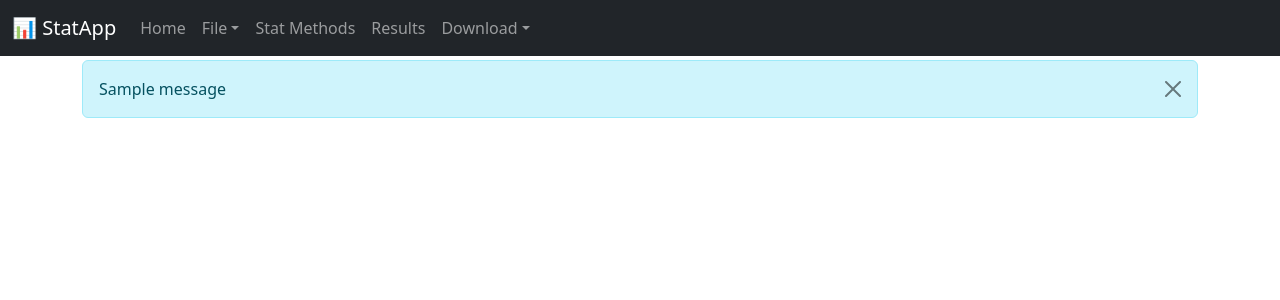
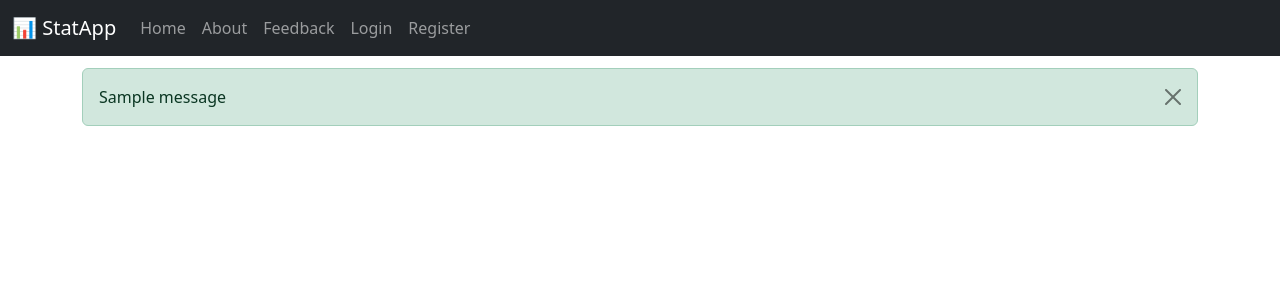
Before and after one commit to Kidanedg/stat-decision-maker, a Flask app: template templates/base.html in a window 1280 px wide. Shown: the top 300 px of the page. Run offline with Flask 3, Linux system fonts and the light colour scheme; the template is opened without the code that fills it: most values are stand-ins (such as "Sample title", 1, 10 or a date in 2020); one stand-in notice (Sample message) is shown.

Commit message:
Update base.html

```diff
--- a/templates/base.html
+++ b/templates/base.html
@@ -1,19 +1,12 @@
 <!DOCTYPE html>
-<html lang="en">
+<html lang="{{ get_locale() }}">
 <head>
   <meta charset="UTF-8">
-  <title>Statistical Decision Maker</title>
+  <title>{% block title %}Statistical Decision Maker{% endblock %}</title>
   <meta name="viewport" content="width=device-width, initial-scale=1">
-
   <link href="https://cdn.jsdelivr.net/npm/bootstrap@5.3.0/dist/css/bootstrap.min.css" rel="stylesheet">
-
   <style>
-    body {
-      padding-top: 60px;
-    }
-    .nav-link.active {
-      font-weight: bold;
-    }
+    body { padding-top: 60px; }
   </style>
 </head>
 <body>
@@ -24,45 +17,30 @@
     <button class="navbar-toggler" type="button" data-bs-toggle="collapse" data-bs-target="#navbarContent">
       <span class="navbar-toggler-icon"></span>
     </button>
-
     <div class="collapse navbar-collapse" id="navbarContent">
       <ul class="navbar-nav me-auto mb-2 mb-lg-0">
-          <li class="nav-item">
-            <a class="nav-link {% if request.endpoint == 'home' %}active{% endif %}" href="{{ url_for('home') }}">Home</a>
-          </li>
-          <li class="nav-item dropdown">
-            <a class="nav-link dropdown-toggle {% if request.endpoint in ['file_upload', 'manual_entry'] %}active{% endif %}" href="#" data-bs-toggle="dropdown">File</a>
-            <ul class="dropdown-menu">
-              <li><a class="dropdown-item" href="{{ url_for('file_upload') }}">Upload CSV</a></li>
-              <li><a class="dropdown-item" href="{{ url_for('manual_entry') }}">Enter Data Manually</a></li>
-            </ul>
-          </li>
-          <li class="nav-item">
-            <a class="nav-link {% if request.endpoint == 'methods' %}active{% endif %}" href="{{ url_for('methods') }}">Stat Methods</a>
-          </li>
-          <li class="nav-item">
-            <a class="nav-link {% if request.endpoint == 'results' %}active{% endif %}" href="{{ url_for('results') }}">Results</a>
-          </li>
-          <li class="nav-item dropdown">
-            <a class="nav-link dropdown-toggle {% if request.endpoint in ['download_pdf', 'download_csv', 'download_excel'] %}active{% endif %}" href="#" data-bs-toggle="dropdown">Download</a>
-            <ul class="dropdown-menu">
-              <li><a class="dropdown-item" href="{{ url_for('download_pdf') }}">PDF Report</a></li>
-              <li><a class="dropdown-item" href="{{ url_for('download_csv') }}">CSV</a></li>
-              <li><a class="dropdown-item" href="{{ url_for('download_excel') }}">Excel</a></li>
-            </ul>
-          </li>
+        <li class="nav-item"><a class="nav-link" href="{{ url_for('home') }}">Home</a></li>
+        <li class="nav-item"><a class="nav-link" href="{{ url_for('about') }}">About</a></li>
+        <li class="nav-item"><a class="nav-link" href="{{ url_for('feedback') }}">Feedback</a></li>
+        {% if current_user.is_authenticated %}
+          <li class="nav-item"><a class="nav-link" href="{{ url_for('logout') }}">Logout</a></li>
+          <li class="nav-item"><a class="nav-link" href="{{ url_for('profile') }}">Profile</a></li>
+        {% else %}
+          <li class="nav-item"><a class="nav-link" href="{{ url_for('login') }}">Login</a></li>
+          <li class="nav-item"><a class="nav-link" href="{{ url_for('register') }}">Register</a></li>
+        {% endif %}
       </ul>
     </div>
   </div>
 </nav>
 
 <div class="container">
-    {% with messages = get_flashed_messages() %}
+  {% with messages = get_flashed_messages(with_categories=true) %}
     {% if messages %}
-        {% for msg in messages %}
-          <div class="alert alert-info alert-dismissible fade show" role="alert">
-            {{ msg }}
-            <button type="button" class="btn-close" data-bs-dismiss="alert" aria-label="Close"></button>
+      {% for category, message in messages %}
+        <div class="alert alert-{{ category }} alert-dismissible fade show mt-2" role="alert">
+          {{ message }}
+          <button type="button" class="btn-close" data-bs-dismiss="alert"></button>
         </div>
       {% endfor %}
     {% endif %}
```
Lines whose indentation alone changed are shown as unchanged.
